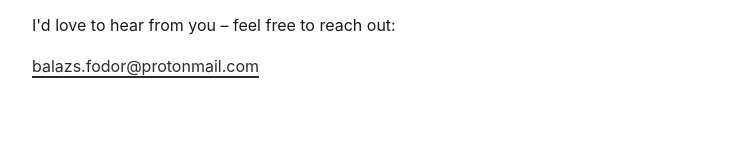
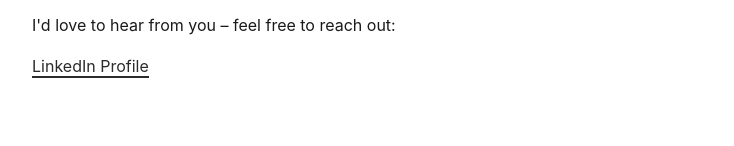
Before and after one commit to bpfodor/bpfodor.github.io, a plain HTML site: page index.html in a window 1280 px wide. Shown: the part 3774-3920 px from the top of the page, without its empty margins (272-1006 px from the left). Drawn offline with Linux system fonts and the light colour scheme.

Commit message:
update contact

```diff
--- a/index.html
+++ b/index.html
@@ -457,7 +457,7 @@
         <h2>Contact</h2>
         <p>I'd love to hear from you – feel free to reach out:</p>
         <ul class="contact-list">
-          <li><a href="mailto:balazs.fodor@protonmail.com">balazs.fodor@protonmail.com</a></li>
+          <li><a href="https://www.linkedin.com/in/balazs-fodor-88048921b/">LinkedIn Profile</a></li>
         </ul>
       </div>
     </section>
```
